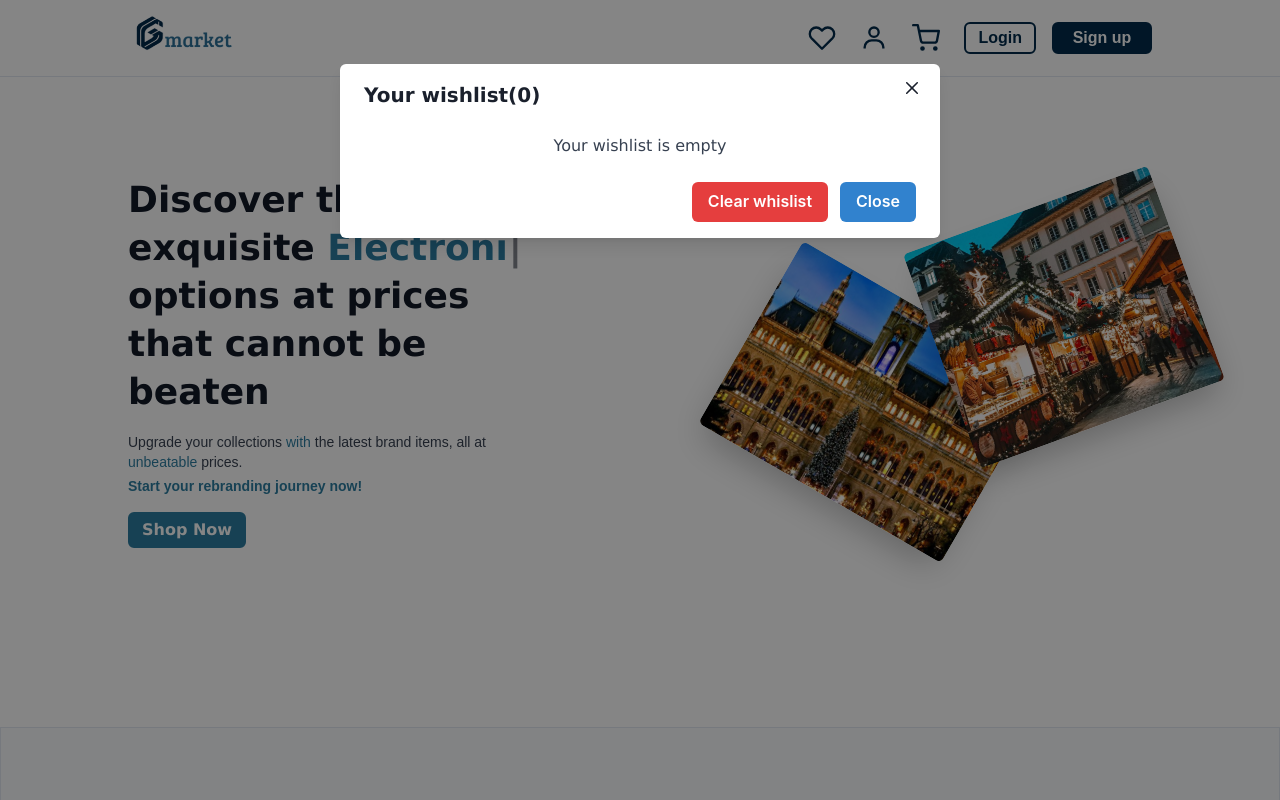
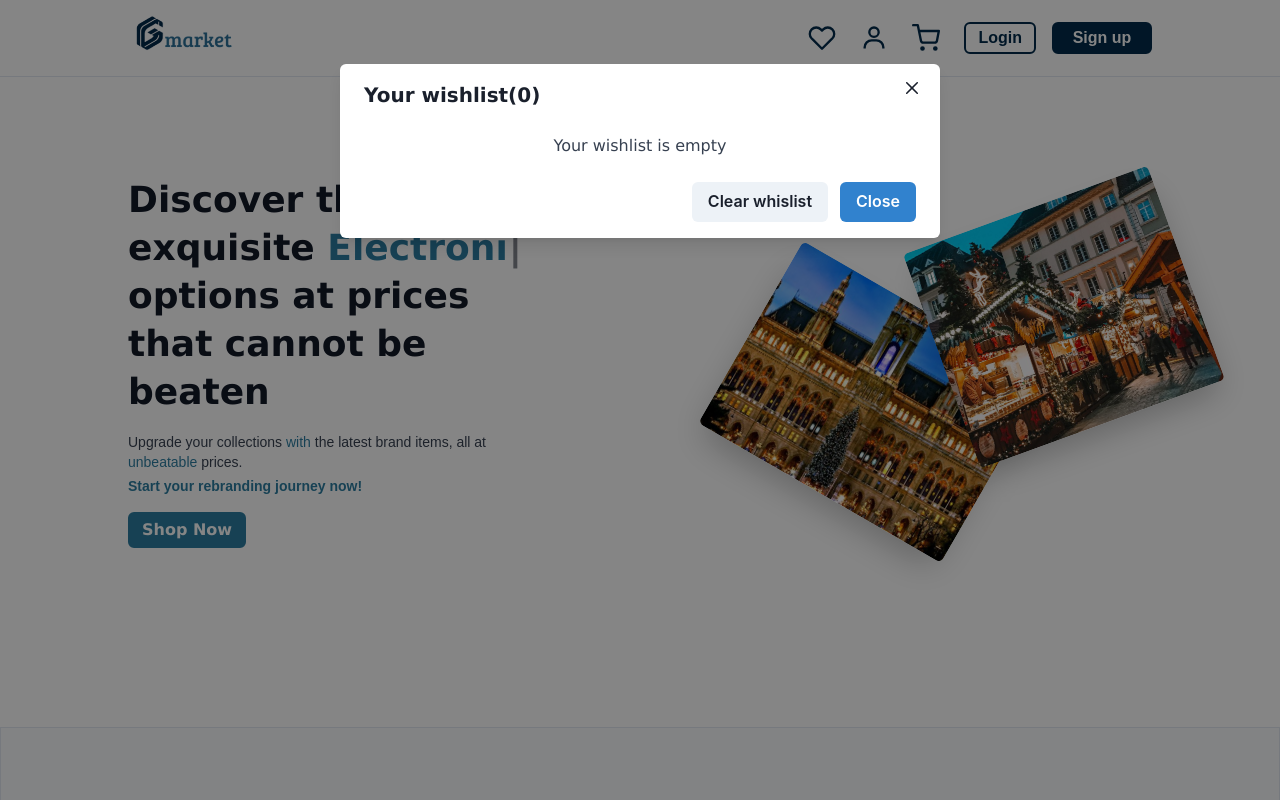
Before and after one commit to urvangibran/gmarket, a React (Create React App) app: page / in a window 1280 px wide. Both pictures are taken after a click on the button "Wishlist". Shown: the top 800 px of the page. Built offline with nearby package versions, Linux system fonts and the light colour scheme; no server answers.

Commit message:
fix wishlist

```diff
--- a/src/components/Cards/LikedProductCard.jsx
+++ b/src/components/Cards/LikedProductCard.jsx
@@ -12,9 +12,10 @@ const LikedProductCard = ({ product }) => {
   const { isLoggedIn } = useSelector(userSelector);
   return (
     <li className="relative  p-4 border rounded-md" key={product.id}>
-      <Tooltip label="remove" hasArrow placement="top">
+      <Tooltip label="Remove" placement="top">
         <IconButton
           className="!absolute top-2 right-3"
+          colorScheme="red"
           disabled={!isLoggedIn}
           onClick={() => dispatch(removeFromWishlist(product.id))}
         >
@@ -30,8 +31,8 @@ const LikedProductCard = ({ product }) => {
               className="max-h-full object-cover"
             />
           </div>
-          <div className="w-full">
-            <h1 className="text-base font-Poppins max-w-lg">{product.title}</h1>
+          <div className="w-full lucida">
+            <h1 className="text-base w-[18rem]">{product.title}</h1>
 
             <div className="flex items-start space-x-1">
               <Tag colorScheme="green" size="sm">
--- a/src/components/Wishlist/index.jsx
+++ b/src/components/Wishlist/index.jsx
@@ -8,6 +8,7 @@ import {
   ModalCloseButton,
   useDisclosure,
   Button,
+  Tooltip,
 } from "@chakra-ui/react";
 import { FiHeart } from "react-icons/fi";
 import { useDispatch, useSelector } from "react-redux";
@@ -35,7 +36,7 @@ const Wishlist = () => {
 
       <Modal isOpen={isOpen} onClose={onClose}>
         <ModalOverlay />
-        <ModalContent className="min-w-[600px] max-h-[600px] overflow-auto">
+        <ModalContent className="min-w-[600px] max-h-[550px] overflow-auto">
           <ModalHeader className="lucida">Your wishlist({likedProducts.length})</ModalHeader>
           <ModalCloseButton />
           <ModalBody>
@@ -49,14 +50,20 @@ const Wishlist = () => {
           </ModalBody>
 
           <ModalFooter>
+            <Tooltip
+              hasArrow
+              placement="top"
+              label="Clear All Wishlist"
+            >
               <Button
                 disabled={!likedProducts.length || !isLoggedIn}
                 onClick={() => dispatch(clearWishList())}
                 variant="solid"
-              colorScheme="red"
               >
                 Clear whislist
               </Button>
+            </Tooltip>
+
             <Button colorScheme="blue" ml={3} onClick={onClose}>
               Close
             </Button>
```
Lines whose indentation alone changed are shown as unchanged.
